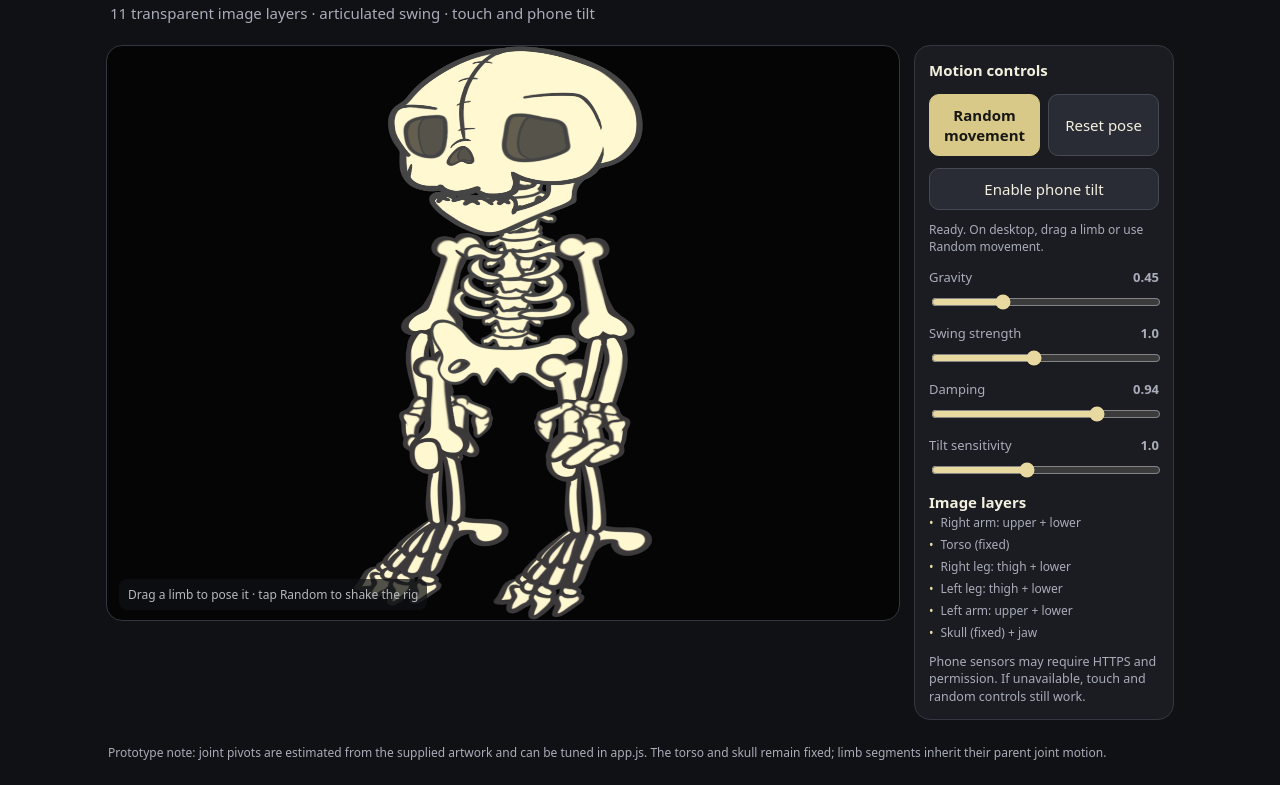
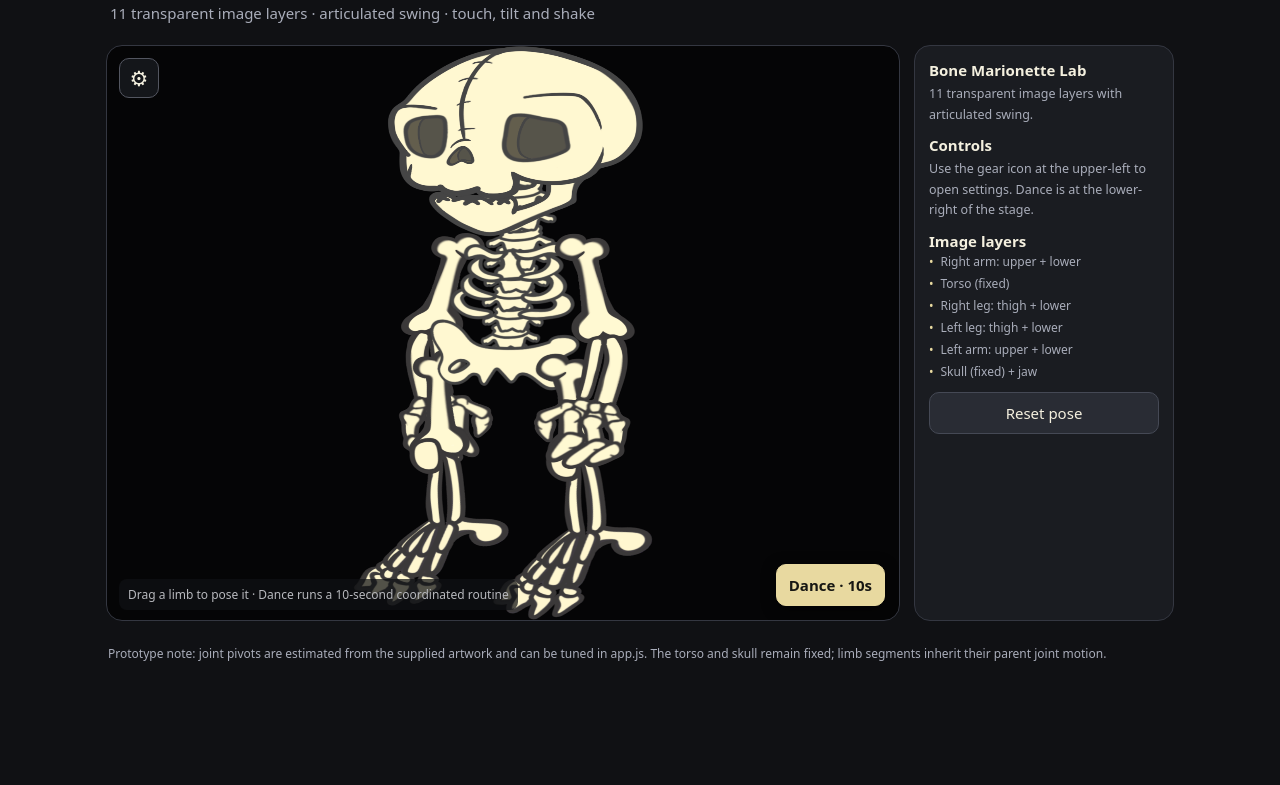
Before and after one commit to Funfart/BoneLab, a plain HTML site: page index.html in a window 1280 px wide. Shown: the part 59-844 px from the top of the page. After the commit the page ends 800 px from the top, so only its background shows below. Drawn offline with Linux system fonts and the light colour scheme; animation ran at ten frames a second.

Commit message:
Update index.html

```diff
--- a/index.html
+++ b/index.html
@@ -11,7 +11,14 @@ header{padding:18px 20px 10px;max-width:1100px;margin:auto}h1{font-size:clamp(20
 main{max-width:1100px;margin:auto;padding:12px 16px 24px;display:grid;grid-template-columns:minmax(0,1fr) 260px;gap:14px}
 .stage{min-height:440px;height:min(72vh,760px);background:#050506;border:1px solid var(--line);border-radius:16px;overflow:hidden;position:relative;touch-action:none}
 canvas{width:100%;height:100%;display:block;touch-action:none}
-.hint{position:absolute;left:12px;bottom:10px;font-size:12px;color:#b7b8bd;background:#101114b8;padding:7px 9px;border-radius:8px;pointer-events:none}
+.hint{position:absolute;left:12px;bottom:10px;font-size:12px;color:#b7b8bd;background:#101114b8;padding:7px 9px;border-radius:8px;pointer-events:none;max-width:65%}
+.icon-button{position:absolute;left:12px;top:12px;width:40px;height:40px;padding:0;display:grid;place-items:center;background:#17191edb;border-color:#535660;z-index:5;font-size:21px}
+.dance-button{position:absolute;right:14px;bottom:14px;z-index:4;background:var(--accent);color:#171713;border-color:var(--accent);font-weight:750;min-width:94px;box-shadow:0 3px 14px #0008}
+.settings-popover{position:absolute;z-index:6;left:12px;top:60px;width:min(290px,calc(100% - 24px));max-height:calc(100% - 80px);overflow:auto;background:#1a1c21f5;border:1px solid #484b55;border-radius:14px;padding:13px;box-shadow:0 12px 35px #0009;display:flex;flex-direction:column;gap:12px;backdrop-filter:blur(12px)}
+.settings-popover[hidden]{display:none}
+.settings-popover-head{display:flex;align-items:center;justify-content:space-between}
+.settings-popover-head strong{font-size:15px}
+.settings-popover-head button{padding:2px 9px;font-size:22px;line-height:1}
 .panel{background:var(--panel);border:1px solid var(--line);border-radius:16px;padding:14px;display:flex;flex-direction:column;gap:12px}
 h2{font-size:15px;margin:0 0 2px}button{font:inherit;color:var(--text);background:#292c34;border:1px solid #454955;border-radius:10px;padding:10px 12px;cursor:pointer}
 button:hover{background:#363a45}button.primary{background:#d9c989;color:#171713;border-color:#d9c989;font-weight:650}
@@ -23,23 +30,31 @@ footer{max-width:1100px;margin:auto;padding:0 18px 24px;color:var(--muted);font-
 </style>
 </head>
 <body>
-<header><h1>Bone Marionette Lab</h1><p>11 transparent image layers · articulated swing · touch and phone tilt</p></header>
+<header><h1>Bone Marionette Lab</h1><p>11 transparent image layers · articulated swing · touch, tilt and shake</p></header>
 <main>
   <section class="stage" id="stage" aria-label="Interactive skeleton canvas">
     <canvas id="canvas" width="2048" height="2048"></canvas>
-    <div class="hint">Drag a limb to pose it · tap Random to shake the rig</div>
+    <button class="icon-button" id="settingsToggle" aria-label="Open settings" aria-expanded="false" title="Settings">⚙</button>
+    <div class="settings-popover" id="settingsPopover" hidden>
+      <div class="settings-popover-head"><strong>Settings</strong><button id="settingsClose" aria-label="Close settings">×</button></div>
+      <button id="gyro" class="wide">Enable phone tilt</button>
+      <button id="shakeEnable" class="wide">Enable phone shake</button>
+      <div class="status" id="status">Ready. Drag a limb or press Dance.</div>
+      <div class="control"><label for="gravity">Gravity <b id="gravityVal">0.45</b></label><input id="gravity" type="range" min="0" max="1.5" step=".05" value=".45"></div>
+      <div class="control"><label for="swing">Swing strength <b id="swingVal">1.0</b></label><input id="swing" type="range" min=".2" max="2" step=".1" value="1"></div>
+      <div class="control"><label for="damping">Damping <b id="dampingVal">0.94</b></label><input id="damping" type="range" min=".80" max=".99" step=".01" value=".94"></div>
+      <div class="control"><label for="sensitivity">Tilt sensitivity <b id="sensitivityVal">1.0</b></label><input id="sensitivity" type="range" min=".3" max="2" step=".1" value="1"></div>
+      <div class="control"><label for="shakeSensitivity">Shake sensitivity <b id="shakeSensitivityVal">1.0</b></label><input id="shakeSensitivity" type="range" min=".5" max="2" step=".1" value="1"></div>
+      <small>Phone sensors may require HTTPS and permission. Shake the phone gently to trigger a burst of movement.</small>
+    </div>
+    <button class="dance-button" id="dance">Dance · 10s</button>
+    <div class="hint">Drag a limb to pose it · Dance runs a 10-second coordinated routine</div>
   </section>
   <aside class="panel">
-    <div class="wide"><h2>Motion controls</h2></div>
-    <div class="row wide"><button class="primary" id="random">Random movement</button><button id="reset">Reset pose</button></div>
-    <button id="gyro" class="wide">Enable phone tilt</button>
-    <div class="status wide" id="status">Ready. On desktop, drag a limb or use Random movement.</div>
-    <div class="control"><label for="gravity">Gravity <b id="gravityVal">0.45</b></label><input id="gravity" type="range" min="0" max="1.5" step=".05" value=".45"></div>
-    <div class="control"><label for="swing">Swing strength <b id="swingVal">1.0</b></label><input id="swing" type="range" min=".2" max="2" step=".1" value="1"></div>
-    <div class="control"><label for="damping">Damping <b id="dampingVal">0.94</b></label><input id="damping" type="range" min=".80" max=".99" step=".01" value=".94"></div>
-    <div class="control"><label for="sensitivity">Tilt sensitivity <b id="sensitivityVal">1.0</b></label><input id="sensitivity" type="range" min=".3" max="2" step=".1" value="1"></div>
-    <div class="wide"><h2>Image layers</h2><div class="layerlist"><span>Right arm: upper + lower</span><span>Torso (fixed)</span><span>Right leg: thigh + lower</span><span>Left leg: thigh + lower</span><span>Left arm: upper + lower</span><span>Skull (fixed) + jaw</span></div></div>
-    <small class="wide">Phone sensors may require HTTPS and permission. If unavailable, touch and random controls still work.</small>
+    <div><h2>Bone Marionette Lab</h2><small>11 transparent image layers with articulated swing.</small></div>
+    <div><h2>Controls</h2><small>Use the gear icon at the upper-left to open settings. Dance is at the lower-right of the stage.</small></div>
+    <div><h2>Image layers</h2><div class="layerlist"><span>Right arm: upper + lower</span><span>Torso (fixed)</span><span>Right leg: thigh + lower</span><span>Left leg: thigh + lower</span><span>Left arm: upper + lower</span><span>Skull (fixed) + jaw</span></div></div>
+    <button id="reset">Reset pose</button>
   </aside>
 </main>
 <footer>Prototype note: joint pivots are estimated from the supplied artwork and can be tuned in app.js. The torso and skull remain fixed; limb segments inherit their parent joint motion.</footer>
```
